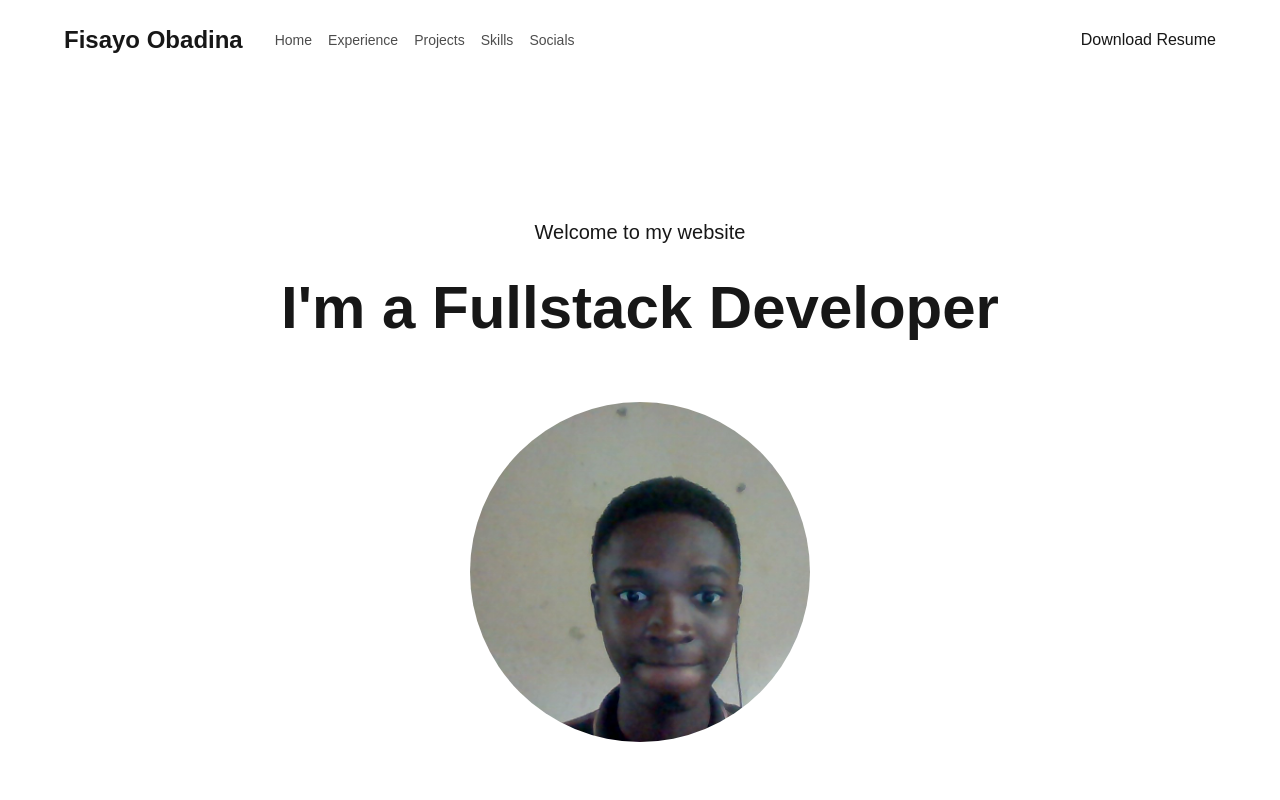
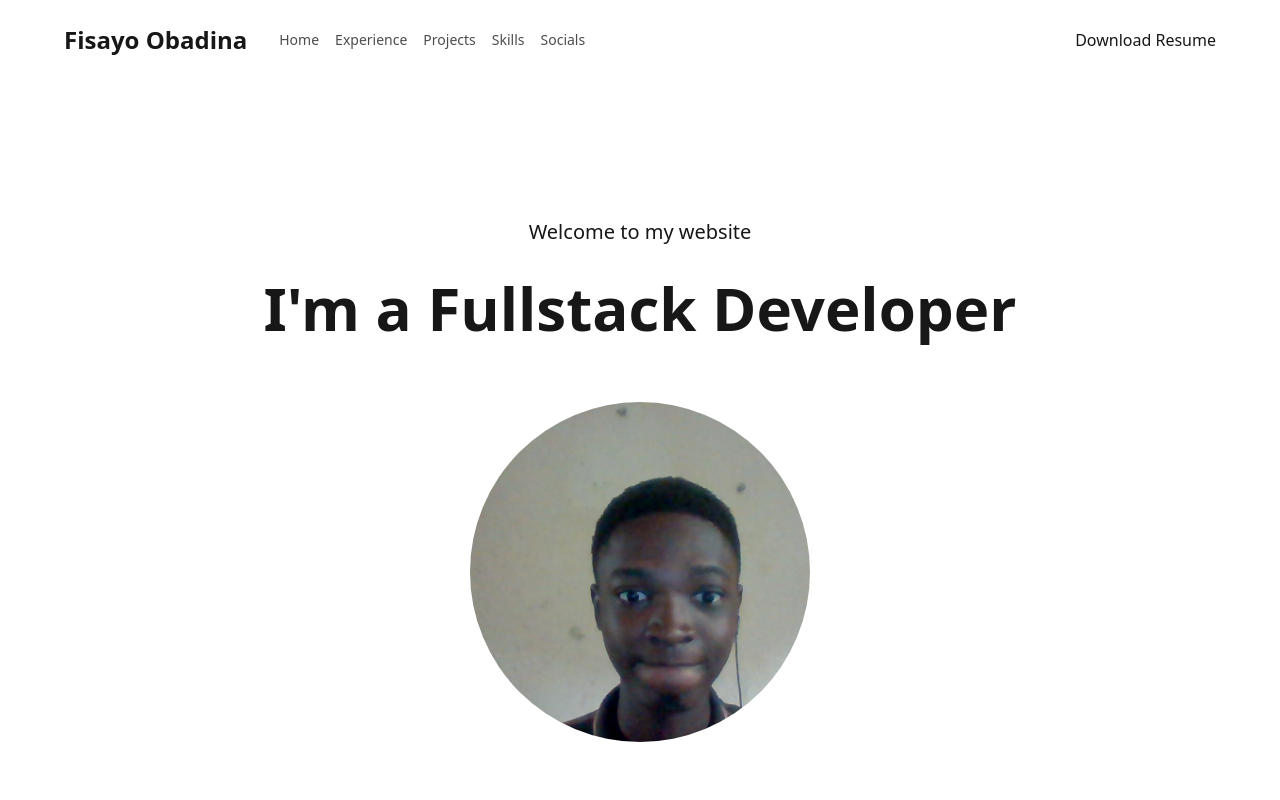
Before and after one commit to fisayo-dev/my-portfolio, a Next.js app: page / in a window 1280 px wide. Shown: the top 800 px of the page. Built offline with nearby package versions, Linux system fonts and the light colour scheme; a web font is replaced by a local one.

Commit message:
style: render font properly

```diff
--- a/app/globals.css
+++ b/app/globals.css
@@ -8,8 +8,8 @@
 @theme inline {
   --color-background: var(--background);
   --color-foreground: var(--foreground);
-  --font-sans: var(--font-geist-sans);
-  --font-mono: var(--font-geist-mono);
+  --font-sans: var(--font-jetbrains-mono);
+  --font-mono: var(--font-jetbrains-mono);
 }
 
 @media (prefers-color-scheme: dark) {
@@ -22,7 +22,7 @@
 body {
   background: var(--background);
   color: var(--foreground);
-  font-family: var(--font-jetbrains-mono);
+  font-family: var(--font-sans);
 }
 
 
```
